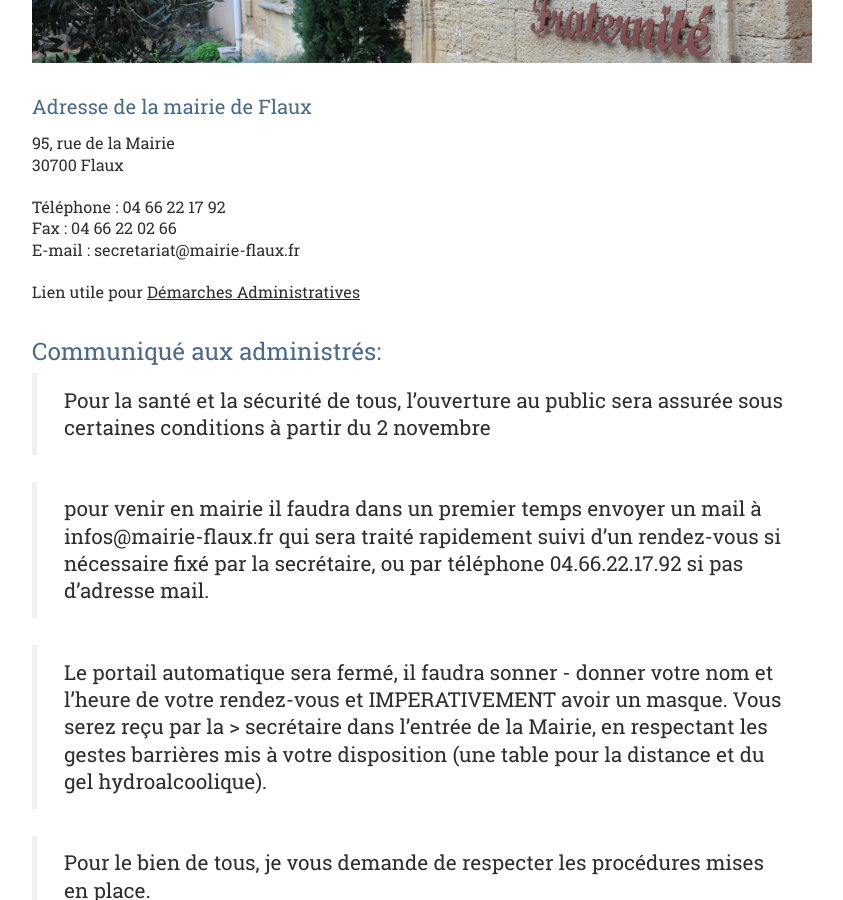
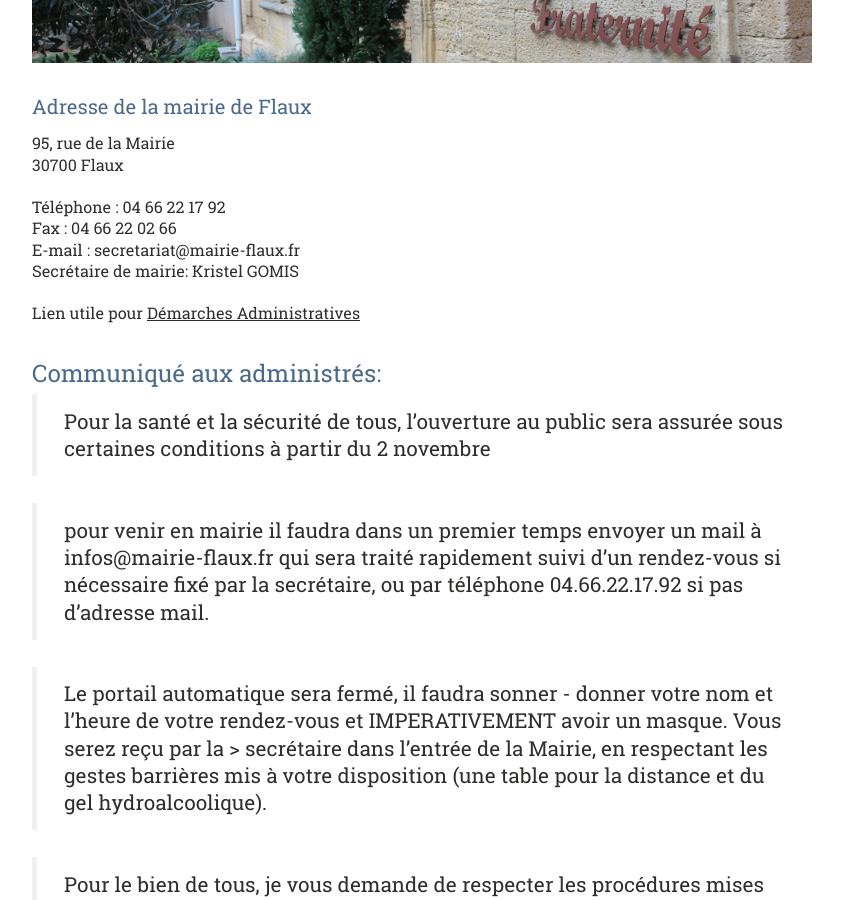
Before and after one commit to Flaux-Village/flaux-village.github.io, a Jekyll site: the page built from mairie.md, in a window 1280 px wide and 900 px high, scrolled down 544 px. Shown: the whole window, without its empty margins (58-901 px from the left). Built offline with Jekyll 4.4.1, drawn with Linux system fonts in a browser that asks for light colours; our own code applies the rules of GitHub Pages for plain Markdown files.

Commit message:
Update mairie.md

```diff
--- a/mairie.md
+++ b/mairie.md
@@ -24,6 +24,7 @@ menu_secondaire:
 Téléphone : 04 66 22 17 92<br/>
 Fax : 04 66 22 02 66<br/>
 E-mail : secretariat@mairie-flaux.fr<br/>
+Secrétaire de mairie: Kristel GOMIS
 
 Lien utile pour [Démarches Administratives](https://www.annuaire-mairie.fr/mairie-flaux.html)
 
```
